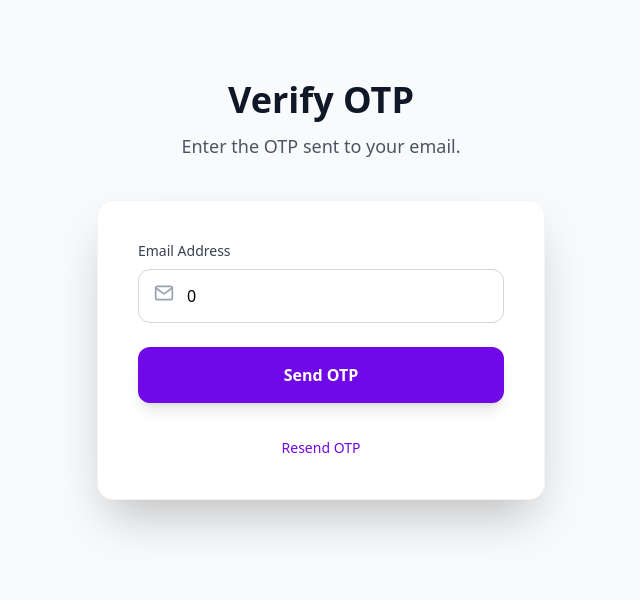
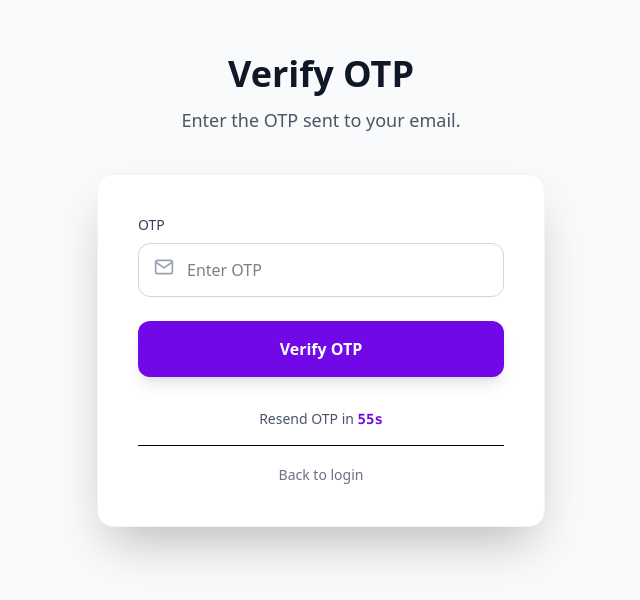
Before and after one commit to kobirul5/Swift-Learn, a Next.js app: page /verify-otp in a window 1280 px wide. Shown: the part 110-710 px from the top of the page, without its empty margins (319-959 px from the left). Built offline with nearby package versions, Linux system fonts and the light colour scheme; no server answers.

Commit message:
Implement user login and OTP verification forms, and add a course header display component.

```diff
--- a/src/components/admin/courses/CourseHeader.tsx
+++ b/src/components/admin/courses/CourseHeader.tsx
@@ -44,7 +44,7 @@ export default function CourseHeader({
 
         <div className="md:col-span-2 p-8 lg:p-12">
           <h1 className="text-4xl font-bold text-dark-900 mb-6">{title}</h1>
-          <p className="text-lg text-dark-600 mb-8 leading-relaxed">{description}</p>
+          <p className="text-lg text-dark-600 mb-8 leading-relaxed text-justify ">{description}</p>
 
           <div className="grid grid-cols-2 md:grid-cols-4 gap-8">
             <div>
--- a/src/components/pages/auth/LoginForm.tsx
+++ b/src/components/pages/auth/LoginForm.tsx
@@ -41,10 +41,10 @@ export default function LoginForm() {
         router.push('/');
 
       } else {
-        toast.error('Invalid credentials');
+        toast.error(res.error.data.message || "Something went wrong");
       }
-    } catch {
-      toast.error('Something went wrong');
+    } catch (err:any) {
+      toast.error(err.message || "Something went wrong");
     }
   };
 
--- a/src/components/pages/auth/VerifyOtpForm.tsx
+++ b/src/components/pages/auth/VerifyOtpForm.tsx
@@ -1,28 +1,39 @@
 "use client";
 
-import { useVerifyOtpMutation } from "@/redux/api/auth";
+import { useVerifyOtpMutation, useResendOtpMutation } from "@/redux/api/auth";
 import Link from "next/link";
 import { useRouter } from "next/navigation";
-import { Suspense, useState } from "react";
+import { Suspense, useState, useEffect } from "react";
 import toast from "react-hot-toast";
 import { FiMail } from "react-icons/fi";
 import { useSearchParams } from "next/navigation";
 import Loader from "@/components/Shared/Loader";
 
 export default function VerifyOtpForm() {
-
   const [otp, setOtp] = useState(0);
+  const [timer, setTimer] = useState(60);
+  const [canResend, setCanResend] = useState(false);
   const [verifyOtp, { isLoading }] = useVerifyOtpMutation();
+  const [resendOtp, { isLoading: isResending }] = useResendOtpMutation();
   const router = useRouter();
   const searchParams = useSearchParams();
   const email = searchParams.get("email");
   const pageName = searchParams.get("pageName");
 
-
+  useEffect(() => {
+    let interval: NodeJS.Timeout;
+    if (timer > 0 && !canResend) {
+      interval = setInterval(() => {
+        setTimer((prev) => prev - 1);
+      }, 1000);
+    } else {
+      setCanResend(true);
+    }
+    return () => clearInterval(interval);
+  }, [timer, canResend]);
 
   const handleSubmit = async (e: React.FormEvent<HTMLFormElement>) => {
     e.preventDefault();
-
 
     try {
       // eslint-disable-next-line @typescript-eslint/no-explicit-any
@@ -31,20 +42,33 @@ export default function VerifyOtpForm() {
       if (res.success) {
         toast.success("OTP verified successfully!");
         if (pageName === "forgot-password") {
-          router.push(`/reset-password?email=${encodeURIComponent(email || '')}`);
+          router.push(`/reset-password?email=${encodeURIComponent(email || "")}`);
           return;
         }
         router.push("/");
       }
+
       // eslint-disable-next-line @typescript-eslint/no-explicit-any
     } catch (error: any) {
-      toast.error(error.message || "Failed to verify OTP. Please try again.");
+      toast.error(error?.data?.message || error?.message || "Failed to verify OTP. Please try again.");
+    }
+  };
+
+  const handleResendOtp = async () => {
+    if (!canResend) return;
+    try {
+      const type = pageName === "forgot-password" ? "forgot-password" : "registration";
+      await resendOtp({ email, type }).unwrap();
+      toast.success("OTP resent successfully!");
+      setTimer(60);
+      setCanResend(false);
+    } catch (error: any) {
+      toast.error(error?.data?.message || error?.message || "Failed to resend OTP. Please try again.");
     }
   };
 
   return (
     <Suspense fallback={<Loader message="Securing your access..." minHeight="min-h-screen" />}>
-
       <div className="min-h-screen flex mx-auto justify-center items-center">
         {/* Right Side - Form */}
         <div className="w-full lg:w-1/2 flex items-center justify-center bg-gray-50 px-6 py-12">
@@ -52,9 +76,7 @@ export default function VerifyOtpForm() {
             {/* Heading and description */}
             <div className="text-center mb-10">
               <h1 className="text-4xl font-bold text-gray-900">Verify OTP</h1>
-              <p className="mt-3 text-lg text-gray-600">
-                Enter the OTP sent to your email.
-              </p>
+              <p className="mt-3 text-lg text-gray-600">Enter the OTP sent to your email.</p>
             </div>
 
             {/* Form card */}
@@ -62,11 +84,8 @@ export default function VerifyOtpForm() {
               <form onSubmit={handleSubmit} className="space-y-6">
                 {/* Email input */}
                 <div>
-                  <label
-                    htmlFor="email"
-                    className="block text-sm font-medium text-gray-700 mb-2"
-                  >
-                    Email Address
+                  <label htmlFor="email" className="block text-sm font-medium text-gray-700 mb-2">
+                    OTP
                   </label>
                   <div className="relative">
                     <FiMail className="absolute left-4 top-3.5 text-gray-400 w-5 h-5" />
@@ -74,9 +93,9 @@ export default function VerifyOtpForm() {
                       id="otp"
                       type="number"
                       required
-                      value={otp}
+                      value={otp || ""}
                       onChange={(e) => setOtp(Number(e.target.value))}
-                      placeholder="you@example.com"
+                      placeholder="Enter OTP"
                       className="w-full pl-12 pr-4 py-3.5 border border-gray-300 rounded-xl focus:outline-none focus:ring-2 focus:ring-primary-500 focus:border-primary-500 transition"
                     />
                   </div>
@@ -88,18 +107,36 @@ export default function VerifyOtpForm() {
                   disabled={isLoading}
                   className="w-full py-4 rounded-xl text-white font-semibold bg-primary-600 hover:bg-primary-700 focus:ring-4 focus:ring-primary-300 transition shadow-lg disabled:opacity-70"
                 >
-                  {isLoading ? "Sending..." : "Send  OTP"}
+                  {isLoading ? "Verifying..." : "Verify OTP"}
                 </button>
               </form>
 
-              {/* Back to login link */}
-              <div className="mt-8 text-center">
-                <Link
-                  href="/login"
-                  className="text-sm font-medium text-primary-600 hover:text-primary-700 hover:underline"
-                >
-                  Resend OTP
-                </Link>
+              {/* Resend OTP Section */}
+              <div className="mt-8 text-center space-y-4">
+                <div className="text-sm text-gray-600">
+                  {canResend ? (
+                    <button
+                      onClick={handleResendOtp}
+                      disabled={isResending}
+                      className="font-medium text-primary-600 hover:text-primary-700 hover:underline transition-all"
+                    >
+                      {isResending ? "Resending..." : "Resend OTP"}
+                    </button>
+                  ) : (
+                    <span>
+                      Resend OTP in <span className="font-bold text-primary-600 font-mono">{timer}s</span>
+                    </span>
+                  )}
+                </div>
+
+                <div className="border-t pt-4">
+                  <Link
+                    href="/login"
+                    className="text-sm font-medium text-gray-500 hover:text-primary-600 transition-colors"
+                  >
+                    Back to login
+                  </Link>
+                </div>
               </div>
             </div>
           </div>
--- a/src/redux/api/auth.ts
+++ b/src/redux/api/auth.ts
@@ -54,16 +54,25 @@ export const authApi = createApi({
       }),
       invalidatesTags: ["auth"]
     }),
+    resendOtp: builder.mutation({
+      query: (data) => ({
+        url: "/auth/resend-otp",
+        method: "POST",
+        data: data,
+      }),
+      invalidatesTags: ["auth"]
+    }),
 
   }),
 });
 
 export const {
-useCreateUserMutation,
-useLoginUserMutation,
-useVerifyOtpMutation,
-useForgotPasswordMutation,
-useResetPasswordMutation,
-useLogoutUserMutation
+  useCreateUserMutation,
+  useLoginUserMutation,
+  useVerifyOtpMutation,
+  useForgotPasswordMutation,
+  useResetPasswordMutation,
+  useLogoutUserMutation,
+  useResendOtpMutation
 
 } = authApi;
```
